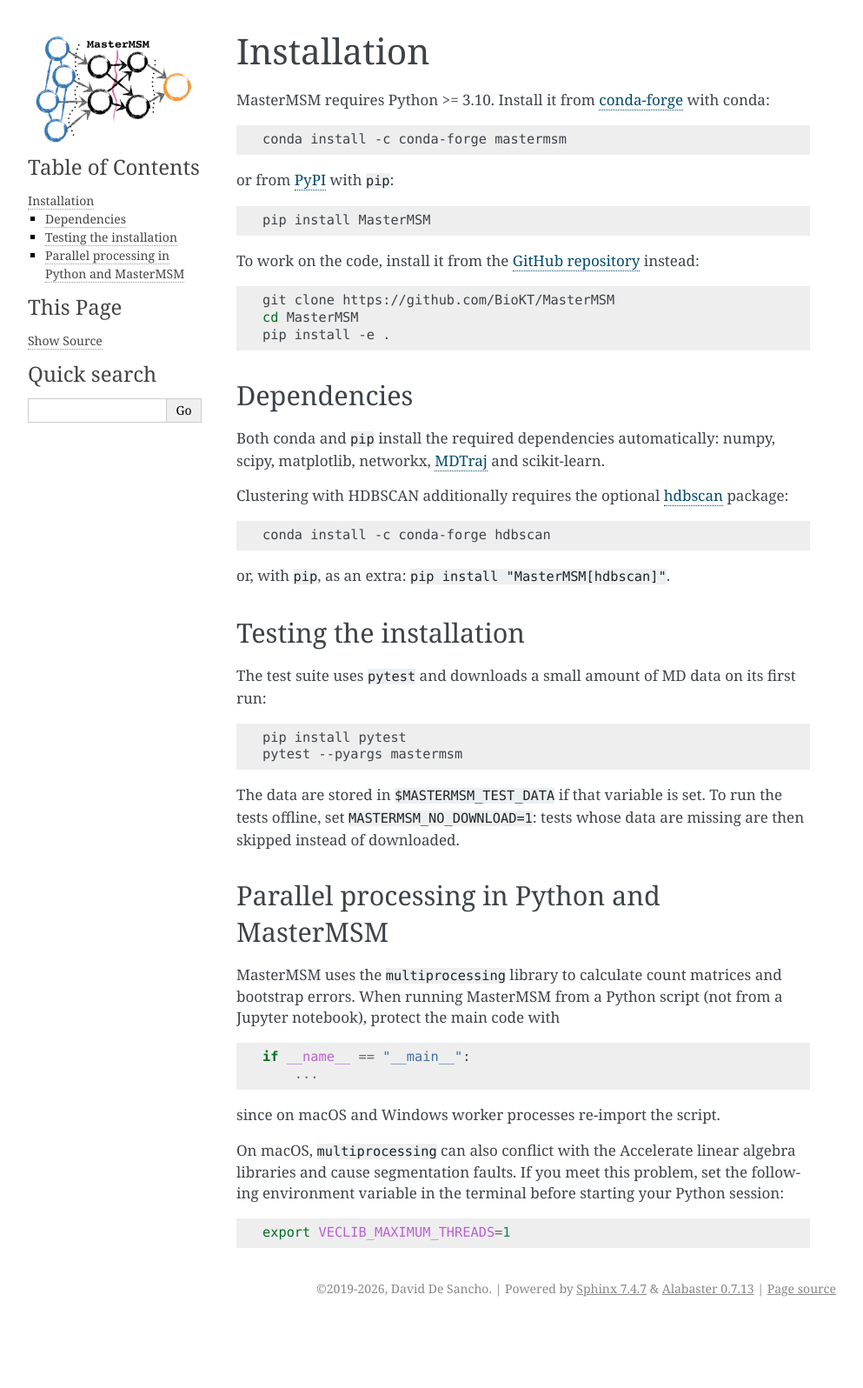
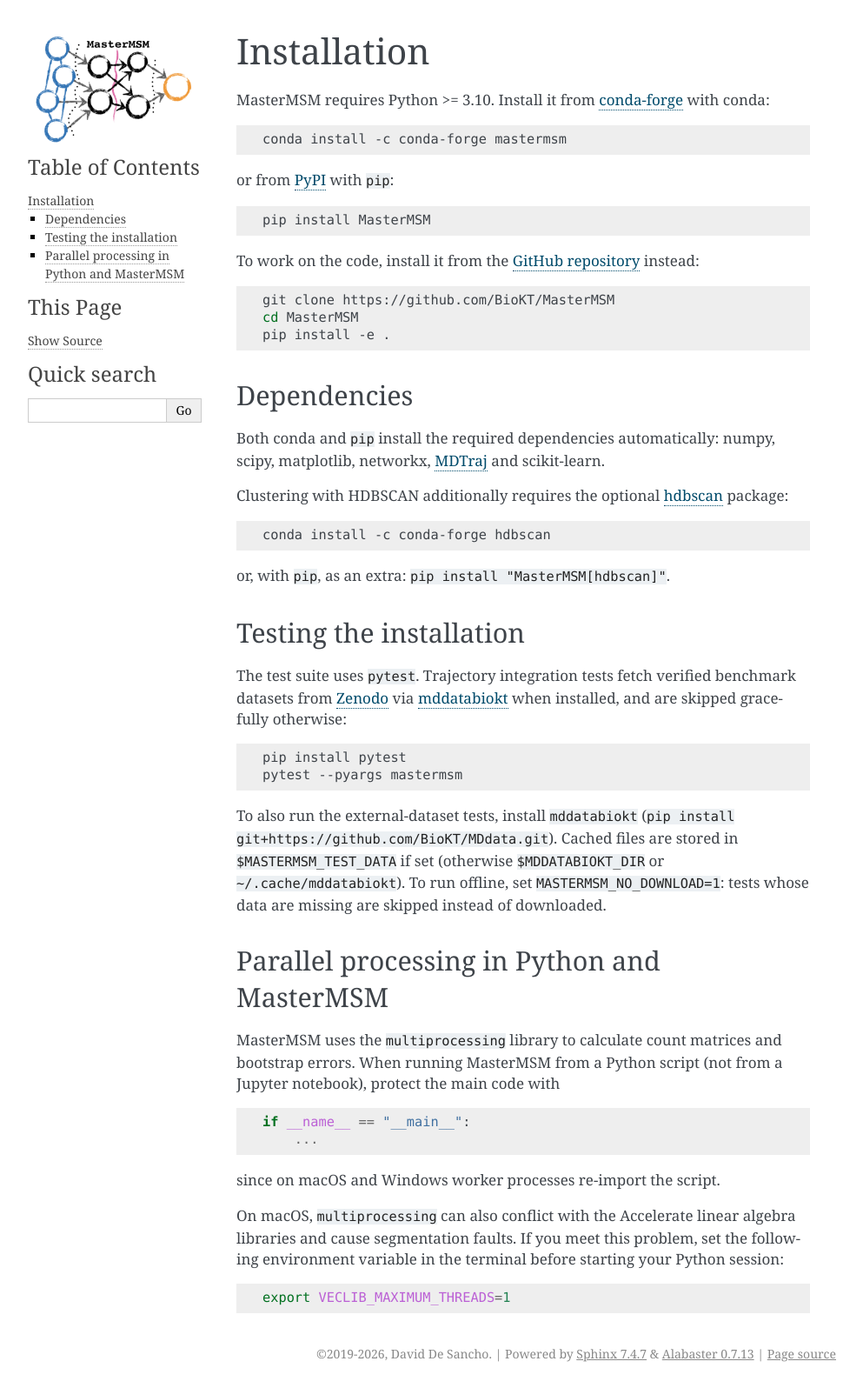
Before and after one commit to BioKT/MasterMSM, a Sphinx documentation site: the page built from docs/source/installation.rst, in a window 1280 px wide. Shown: the whole page at 87% size, without its empty margins (148-1141 px from the left). Built offline with Sphinx 7.4.7, drawn with Linux system fonts in a browser that asks for light colours; before the commit the page ends 1521 px from its top, so only the background shows below that.

Commit message:
feat(data): adopt mddatabiokt for Zenodo external datasets in tests and examples

```diff
--- a/docs/source/installation.rst
+++ b/docs/source/installation.rst
@@ -39,17 +39,23 @@ or, with ``pip``, as an extra: ``pip install "MasterMSM[hdbscan]"``.
 
 Testing the installation
 ------------------------
-The test suite uses ``pytest`` and downloads a small amount of MD data
-on its first run:
+The test suite uses ``pytest``. Trajectory integration tests fetch
+verified benchmark datasets from
+`Zenodo <https://doi.org/10.5281/zenodo.24253206>`_ via
+`mddatabiokt <https://github.com/BioKT/MDdata>`_ when installed, and
+are skipped gracefully otherwise:
 
 .. code-block:: bash
 
    pip install pytest
    pytest --pyargs mastermsm
 
-The data are stored in ``$MASTERMSM_TEST_DATA`` if that variable is
-set. To run the tests offline, set ``MASTERMSM_NO_DOWNLOAD=1``: tests
-whose data are missing are then skipped instead of downloaded.
+To also run the external-dataset tests, install ``mddatabiokt``
+(``pip install git+https://github.com/BioKT/MDdata.git``). Cached files
+are stored in ``$MASTERMSM_TEST_DATA`` if set (otherwise
+``$MDDATABIOKT_DIR`` or ``~/.cache/mddatabiokt``). To run offline, set
+``MASTERMSM_NO_DOWNLOAD=1``: tests whose data are missing are skipped
+instead of downloaded.
 
 Parallel processing in Python and MasterMSM
 -------------------------------------------
--- a/pyproject.toml
+++ b/pyproject.toml
@@ -37,6 +37,8 @@ classifiers = [
 # Discretizer.hdbscan uses hdbscan.approximate_predict,
 # which sklearn.cluster.HDBSCAN does not provide
 hdbscan = ["hdbscan"]
+# External Zenodo test datasets use mddatabiokt (https://github.com/BioKT/MDdata);
+# kept optional at runtime until mddatabiokt is published on PyPI/conda-forge
 test = ["pytest", "ipython"]
 
 [project.urls]
```
Also changed, not shown: CHANGELOG.md (+5 -0 lines), README.md (+24 -15 lines), TODO.md (+2 -1 lines), examples/README.md, 13 other files.
